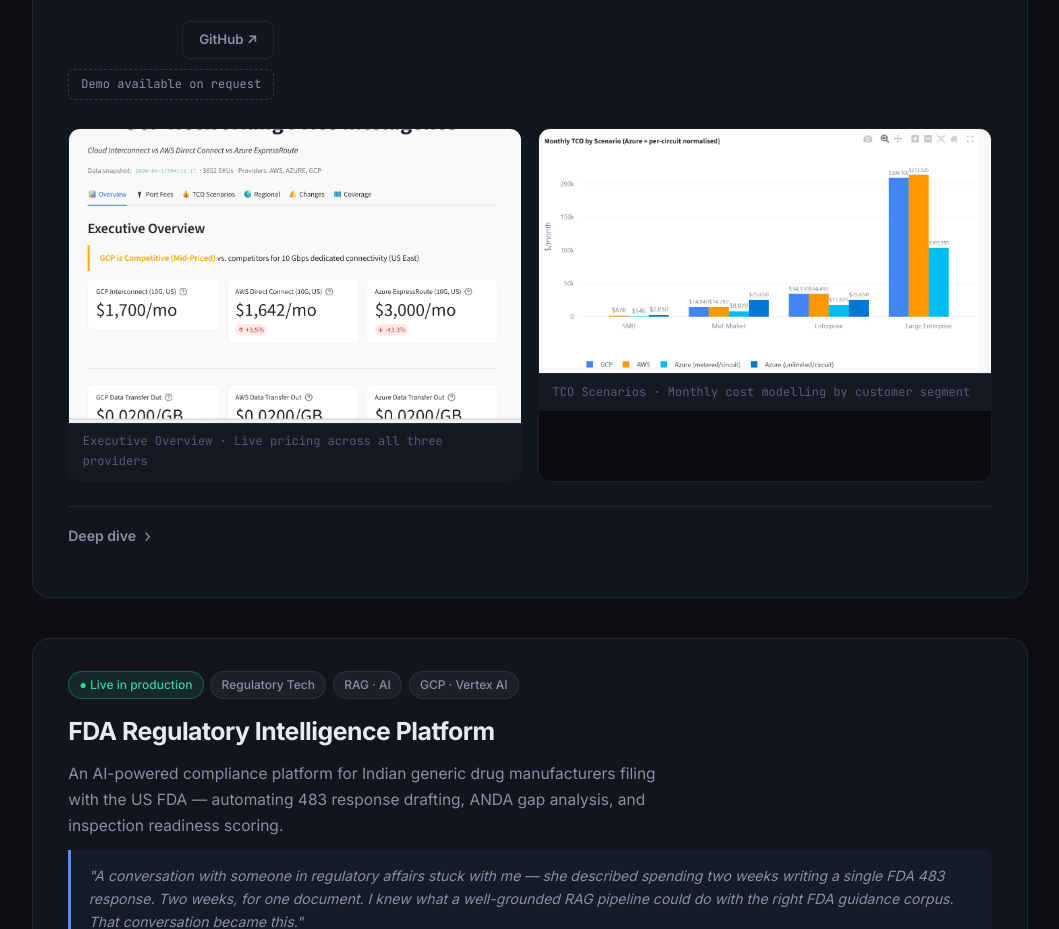
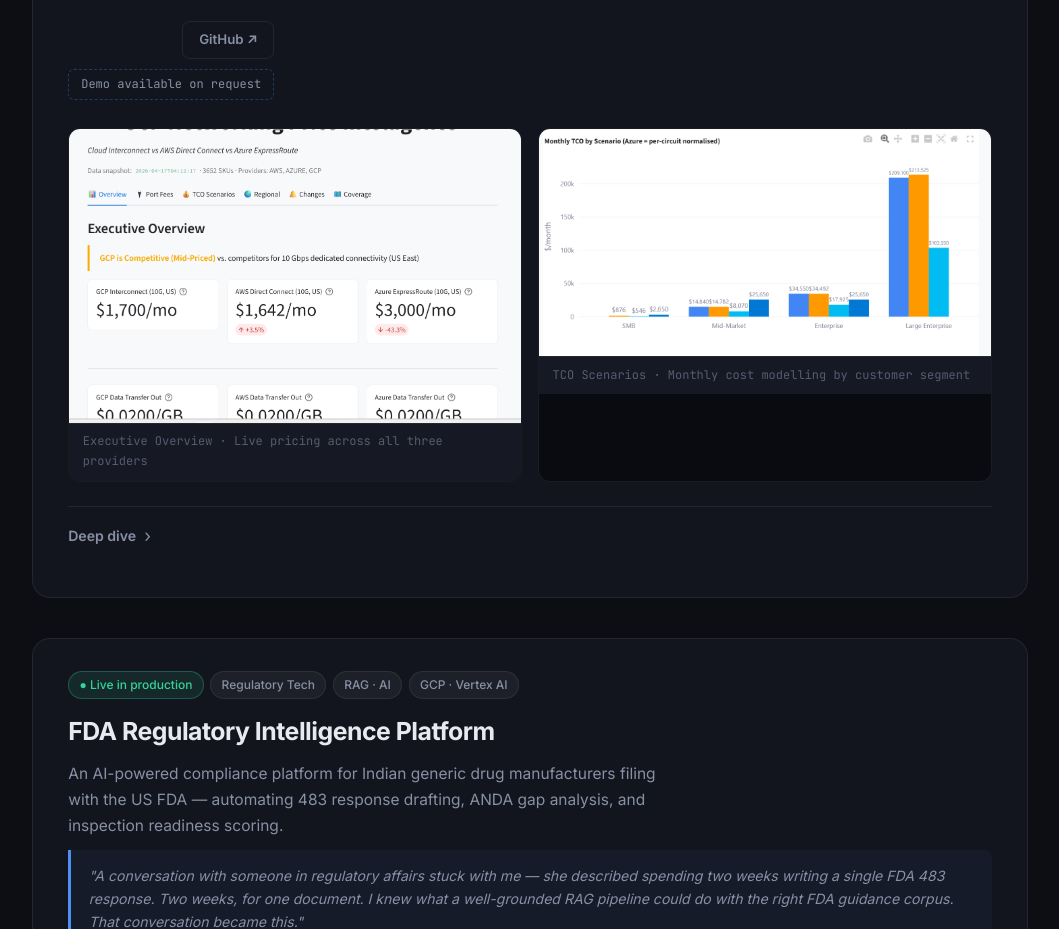
Before and after one commit to nr21031/nr21031.github.io, a plain HTML site: page index.html in a window 1280 px wide. Shown: the part 2605-3534 px from the top of the page, without its empty margins (110-1169 px from the left). Drawn offline with Linux system fonts and the light colour scheme.

Commit message:
Switch TCO screenshot to network-tco2

```diff
--- a/index.html
+++ b/index.html
@@ -189,7 +189,7 @@
               <figcaption>Executive Overview · Live pricing across all three providers</figcaption>
             </figure>
             <figure class="screenshot-frame">
-              <img src="screenshots/networking-tco.png" alt="Monthly TCO by scenario — SMB through Large Enterprise cost comparison" loading="lazy" />
+              <img src="screenshots/networking-tco2.png" alt="Monthly TCO by scenario — SMB through Large Enterprise cost comparison" loading="lazy" />
               <figcaption>TCO Scenarios · Monthly cost modelling by customer segment</figcaption>
             </figure>
           </div>
```
Also changed, not shown: screenshots/networking-tco2.png (added).
